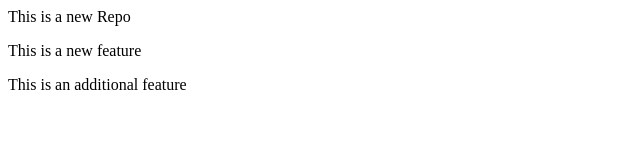
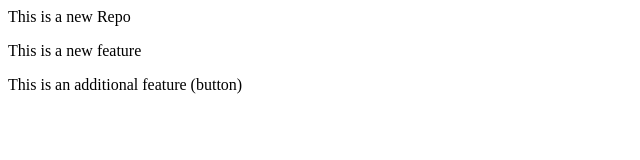
Before and after one commit to NikhithaK871/localrepo, a plain HTML site: page index.html in a window 1280 px wide. Shown: the full height of the page, 0-640 px from the left. Drawn offline with Linux system fonts and the light colour scheme.

Commit message:
Add button

```diff
--- a/index.html
+++ b/index.html
@@ -1,3 +1,3 @@
 <p>This is a new Repo</p>
 <p> This is a new feature</p>
-<p> This is an additional feature</p>
+<p> This is an additional feature (button)</p>
```
